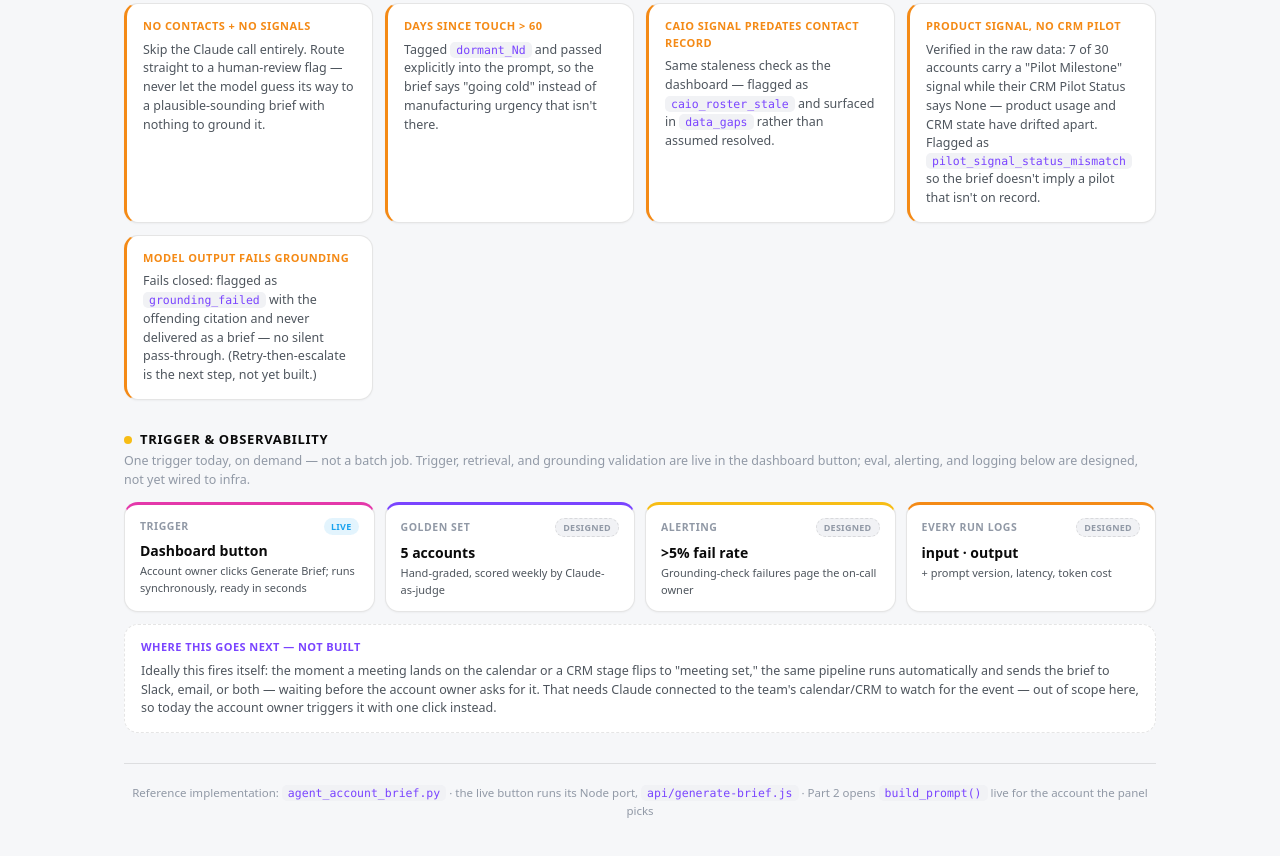
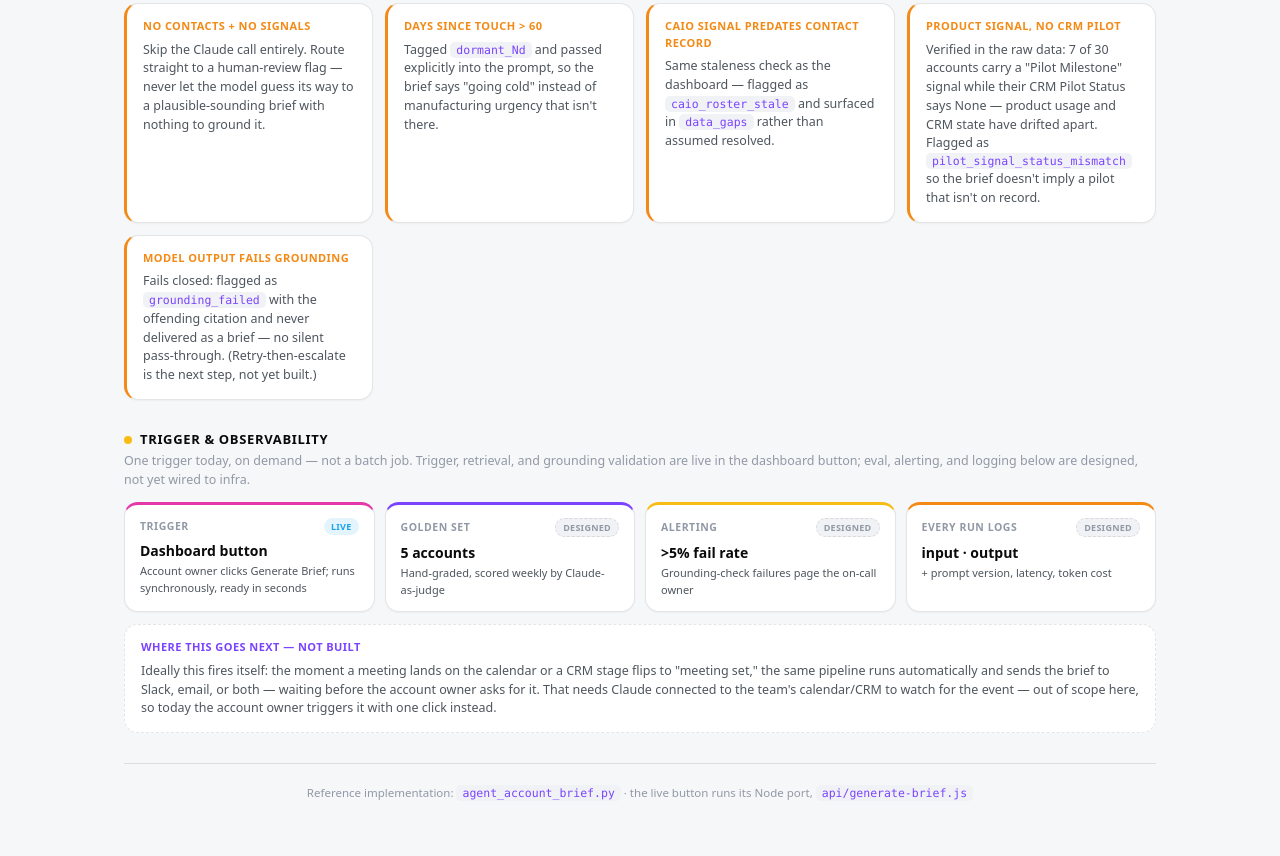
Before and after one commit to kellyjavanmardi/assured-named-account-system, a website: page agent-architecture.html in a window 1280 px wide. Shown: the part 1479-2335 px from the top of the page. Drawn offline with Linux system fonts and the light colour scheme.

Commit message:
Sync README with recent tab changes, drop last Part 2 references
- Removed the "How this connects to Part 2" README section
- Removed the tab footer's trailing "Part 2 opens build_prompt()..."
  clause (missed in the earlier connect-banner cleanup pass)
- Mirrored the Slack/email delivery wording and fail-closed grounding
  behavior into the README so it matches the tab

```diff
--- a/agent-architecture.html
+++ b/agent-architecture.html
@@ -287,5 +287,5 @@
     </div>
   </section>
 
-  <footer class="foot">Reference implementation: <code class="inline">agent_account_brief.py</code> · the live button runs its Node port, <code class="inline">api/generate-brief.js</code> · Part 2 opens <code class="inline">build_prompt()</code> live for the account the panel picks</footer>
+  <footer class="foot">Reference implementation: <code class="inline">agent_account_brief.py</code> · the live button runs its Node port, <code class="inline">api/generate-brief.js</code></footer>
 </div>
```
Also changed, not shown: assured-system.html (+1 -1 lines), index.html (+1 -1 lines), README.md.
